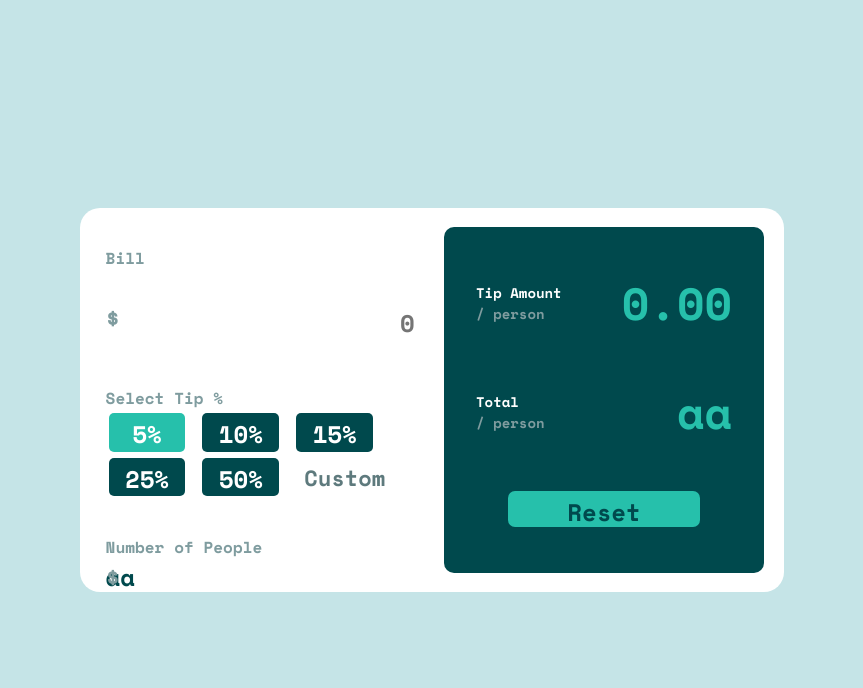
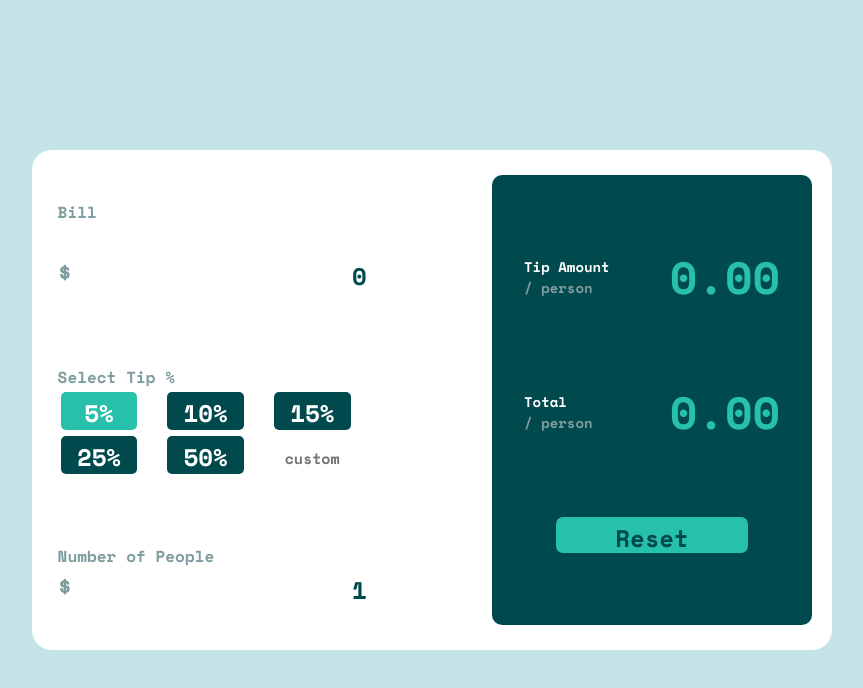
Before and after one commit to GonzaAhrexd/tip-calculator-app-FrontEnd-Mentor, a plain HTML site: page index.html in a window 1280 px wide. Both pictures are taken after a click on the button "5%". Shown: the whole page, without its empty margins (208-1071 px from the left). Drawn offline with nearby package versions, Linux system fonts and the light colour scheme.

Commit message:
Casi terminada logica de TS

```diff
--- a/dist/indexx.js
+++ b/dist/indexx.js
@@ -2,8 +2,14 @@
 const bill = document.getElementById('bill');
 const tips = document.querySelectorAll('#tip');
 const tipamount = document.getElementById('tipamountchange');
-let valor = 1;
+const people = document.getElementById('people');
+const total = document.getElementById('numberAmount');
+const custom = document.getElementById('customnumber');
+let valor = 0;
 let billpress;
+let person = 1;
+let valorbill = 0;
+let customN = 0;
 tips.forEach((tip) => {
     tip.addEventListener('click', cambiar);
     function cambiar() {
@@ -19,9 +25,16 @@ tips.forEach((tip) => {
         cambio();
     }
 });
+function customCambio() {
+    valor = custom.value;
+    cambio();
+}
 function cambio() {
-    let a = bill.value;
-    console.log(valor);
-    console.log(a);
-    tipamount.innerHTML = (valor * a).toFixed(2);
+    valorbill = parseInt(bill.value);
+    person = people.value;
+    if (valor != 0)
+        tipamount.innerHTML = (((valor / 100) * valorbill) / person).toFixed(2);
+    else
+        tipamount.innerHTML = ((valorbill) / person).toFixed(2);
+    total.innerHTML = (((valor / 100) * valorbill + valorbill) / person).toFixed(2);
 }
--- a/index.html
+++ b/index.html
@@ -27,7 +27,7 @@
             $
           </div>
           <div id="total2">
-            <input onchange="cambio()" class="total3" id="bill" type="number" min="0" placeholder="0">
+            <input value="0" onchange="cambio()" class="total3" id="bill" type="number" min="0" placeholder="0">
           </div>
         </div>
         <div class="selecttip">
@@ -35,12 +35,12 @@
             Select Tip %
           </div>
           <div class="percentages">
-            <button class="percentage" id="tip" value="1.05"> 5% </button>
-            <button class="percentage" id="tip" value="1.10"> 10% </button>
-            <button class="percentage" id="tip" value="1.15"> 15% </button>
-            <button class="percentage" id="tip" value="1.25"> 25% </button>
-            <button class="percentage" id="tip" value="1.50"> 50% </button>
-            <button class="custom"> Custom </button>
+            <button class="percentage" id="tip" value="05"> 5% </button>
+            <button class="percentage" id="tip" value="10"> 10% </button>
+            <button class="percentage" id="tip" value="15"> 15% </button>
+            <button class="percentage" id="tip" value="25"> 25% </button>
+            <button class="percentage" id="tip" value="50"> 50% </button>
+            <input onchange="customCambio()" class="custom" placeholder="custom" min="0" type="number" id="customnumber"/>
           </div>
         </div>
         <div class="people">
@@ -50,7 +50,7 @@
               $
             </div>
             <div id="total2">
-            aa
+              <input onchange="cambio()" class="total3" id="people" type="number" value="1" min="1" placeholder="1">
             </div>
           </div>
       </div>
@@ -63,7 +63,7 @@
             <div class="slashperson"> / person </div>
           </div>
           <div class="numberAmount" id="tipamountchange">
-            aa
+           0.00
           </div>
         </div>
         <div class="total">
@@ -72,8 +72,8 @@
               Total </div>
               <div class="slashperson">  / person </div>
           </div>
-          <div class="numberAmount">
-            aa </div>
+          <div class="numberAmount" id="numberAmount">0.00
+             </div>
         </div>
         <div class="reset">
           <button class="resetbtn">  Reset </button>
--- a/styles.css
+++ b/styles.css
@@ -33,8 +33,8 @@ main{
   left: 50%;
   transform: translate(-50%, -50%);
   background-color: white;
-  width: 55vw;
-  height: 30vw;
+  width: 800px;
+  height: 500px;
   justify-content: space-between;
   align-items: center;
   border-radius: 20px;
@@ -151,7 +151,8 @@ main{
     margin: 3px;
     border-color: transparent;
     border-radius: 5px;
-    font-size: 22px;
+    font-size: 15px;
+    text-align: right;
 }
 
 .bill{
```
Also changed, not shown: 1 other file. Lines whose indentation alone changed are shown as unchanged.
